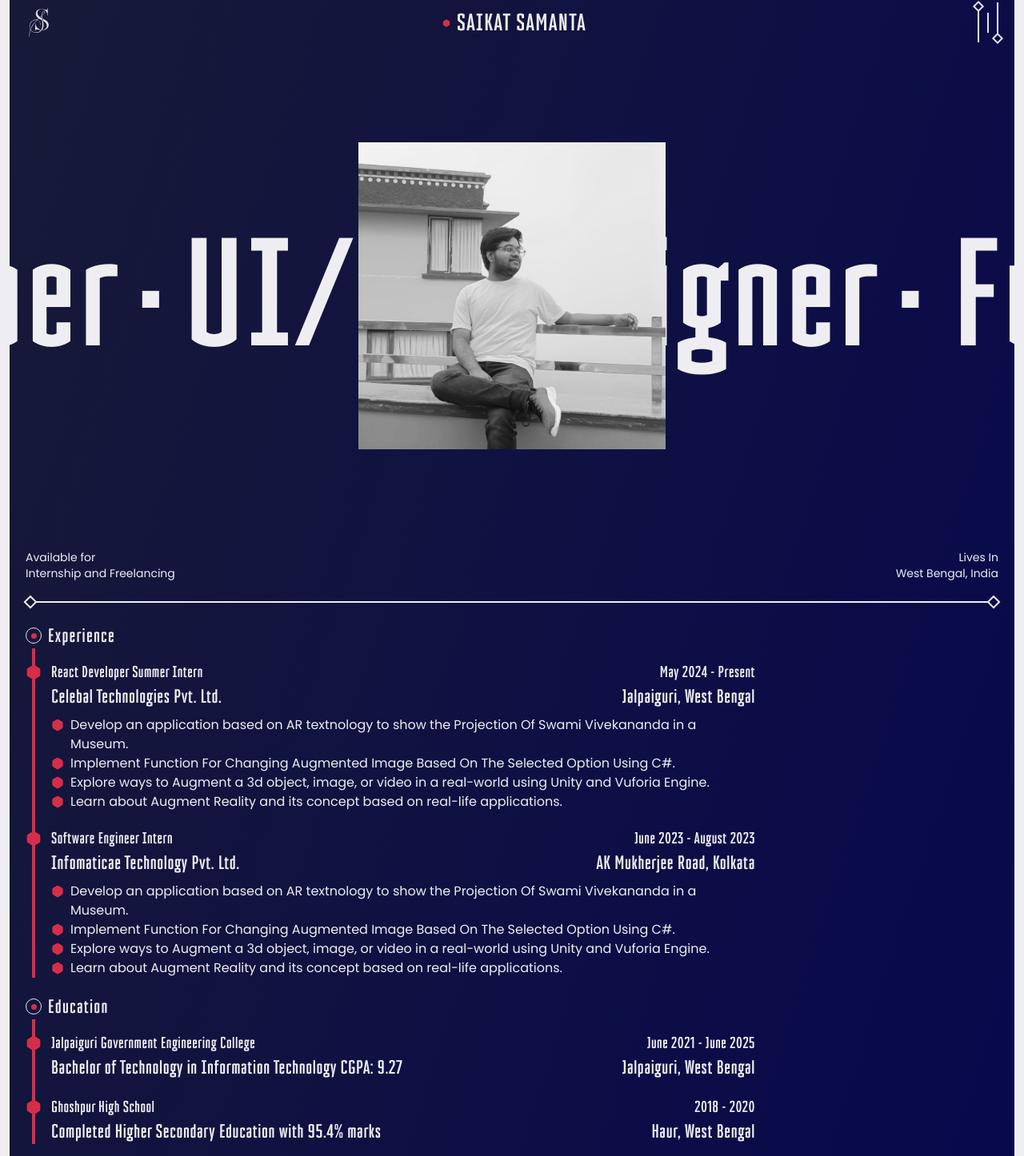
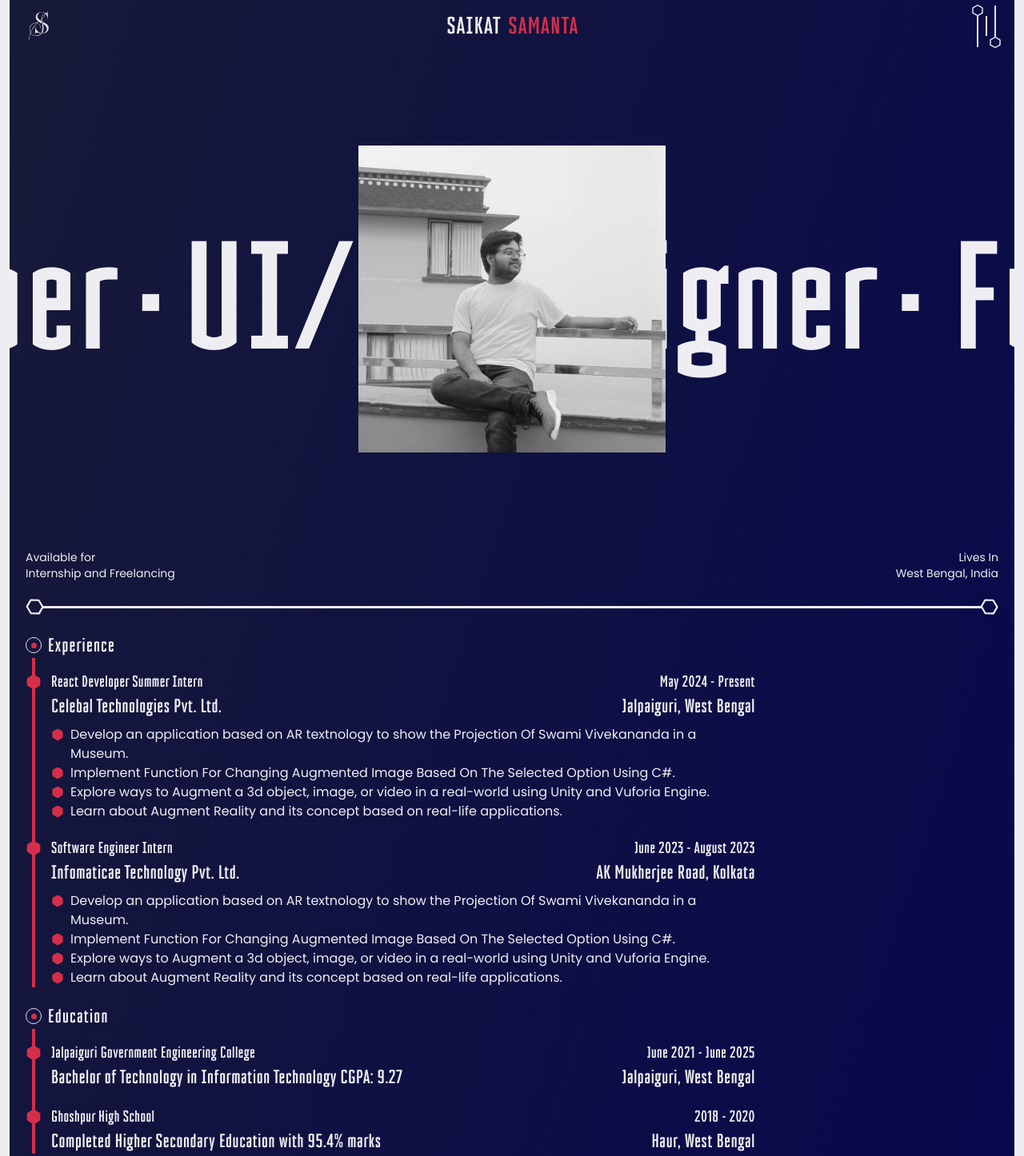
Before and after one commit to psykat1116/Portfolio, a Next.js app: page / in a window 1280 px wide. Shown: the part 25-1471 px from the top of the page at 80% size. Built offline with nearby package versions, Linux system fonts and the light colour scheme.

Commit message:
Add Animation

```diff
--- a/components/ContactForm.tsx
+++ b/components/ContactForm.tsx
@@ -1,19 +1,28 @@
 "use client";
-import React from "react";
+import React, { ElementRef, useRef, useState } from "react";
 import { useForm, ValidationError } from "@formspree/react";
 import { toast } from "sonner";
 import { IoIosSend } from "react-icons/io";
 
 const ContactForm = () => {
+  const formRef = useRef<ElementRef<"form">>(null);
   const [state, handleSubmit] = useForm("xpwaaaaz");
-  if (state.succeeded) {
+  const [values, setValues] = useState({
+    email: "",
+    message: "",
+  });
+
+  if (values.email !== "" && values.message !== "" && state.succeeded) {
     toast.success("Thanks For Contacting Me!");
+    formRef?.current?.reset();
     setTimeout(() => {
       toast.dismiss();
     }, 3000);
   }
+
   return (
     <form
+      ref={formRef}
       onSubmit={handleSubmit}
       className="w-full md:w-1/2 flex flex-col items-start"
     >
@@ -27,8 +36,9 @@ const ContactForm = () => {
         className="bg-transparent text-2xl border-2 border-solid border-['#eeeef2'] p-2 rounded-sm focus-visible:outline-none mt-1 w-full tracking-wider"
         placeholder="Enter Your Email"
         autoComplete="off"
-        aria-autocomplete="none"
         required
+        value={values.email}
+        onChange={(e) => setValues({ ...values, email: e.target.value })}
       />
       <ValidationError
         prefix="Email"
@@ -45,8 +55,9 @@ const ContactForm = () => {
         className="bg-transparent text-2xl border-2 border-solid border-['#eeeef2'] p-2 rounded-sm focus-visible:outline-none resize-none mt-1 h-64 w-full tracking-wider"
         placeholder="Enter Your Message"
         autoComplete="off"
-        aria-autocomplete="none"
         required
+        value={values.message}
+        onChange={(e) => setValues({ ...values, message: e.target.value })}
       />
       <ValidationError
         prefix="Message"
--- a/components/Navbar.tsx
+++ b/components/Navbar.tsx
@@ -22,7 +22,7 @@ const Navbar = () => {
         <div
           className={`w-full bg-lightprimary h-[80vh] text-[#010101] ${
             open ? "translate-y-0" : "-translate-y-[80vh]"
-          } transition-all duration-700 flex flex-col items-center justify-start ease-in-out z-[5] gap-5`}
+          } transition-all duration-700 flex flex-col items-center justify-between ease-in-out z-[5] gap-5 pb-5`}
         >
           <Topbar open={open} setOpen={setOpen} isNavOpen />
           <div className="flex items-center text-7xl flex-col justify-between gap-6 w-full">
--- a/components/Project.tsx
+++ b/components/Project.tsx
@@ -9,7 +9,7 @@ const Project = () => {
     <div className="p-5 w-full min-h-full font-bold text-lightprimary">
       <div className="flex items-center">
         <Marker />
-        <div className="ml-2 text-xl tracking-wider">Projects</div>
+        <div className="ml-2 text-2xl tracking-wider">Projects</div>
       </div>
       <div className="flex flex-col w-full items-start justify-start gap-5 mt-5">
         <div className="grid grid-cols-1 sm:grid-cols-2 md:grid-cols-3 gap-6">
--- a/components/Seperator.tsx
+++ b/components/Seperator.tsx
@@ -1,4 +1,5 @@
 import React from "react";
+import { PiHexagonBold } from "react-icons/pi";
 
 interface SeperatorProps {
   className?: string;
@@ -6,10 +7,10 @@ interface SeperatorProps {
 
 const Seperator: React.FC<SeperatorProps> = ({ className }) => {
   return (
-    <div className="flex items-center h-auto mx-5">
-      <div className="h-3 w-3 border-2 border-lightprimary rotate-45" />
-      <div className={`w-full h-0.5 bg-lightprimary ${className}`} />
-      <div className="h-3 w-3 border-2 border-lightprimary rotate-45" />
+    <div className="flex items-center h-auto mx-5 text-lightprimary">
+      <PiHexagonBold className="h-6 w-6 rotate-[30deg] -mr-0.5" />
+      <div className={`w-full h-[3px] bg-lightprimary ${className}`} />
+      <PiHexagonBold className="h-6 w-6 rotate-[30deg] -ml-0.5" />
     </div>
   );
 };
--- a/components/ShuffleButton.tsx
+++ b/components/ShuffleButton.tsx
@@ -1,4 +1,5 @@
 import React from "react";
+import { PiHexagonBold } from "react-icons/pi";
 
 interface ShuffleButtonProps {
   open: boolean;
@@ -6,23 +7,22 @@ interface ShuffleButtonProps {
   isNavOpen?: boolean;
 }
 
-const ShuffleButton: React.FC<ShuffleButtonProps> = ({
-  open,
-  setOpen,
-}) => {
+const ShuffleButton: React.FC<ShuffleButtonProps> = ({ open, setOpen }) => {
   return (
     <div
-      className={`flex items-center gap-1.5 cursor-pointer scale-50 sm:scale-75 md:scale-100 text-center`}
+      className={`flex items-center gap-0.5 cursor-pointer scale-50 sm:scale-75 md:scale-100 text-center`}
       onClick={() => setOpen(!open)}
     >
       <div className="flex flex-col items-center">
+        <PiHexagonBold
+          className={`h-4 w-4 font-semibold transition duration-300 ease-in-out ${
+            open
+              ? "text-[#010101] rotate-[30deg] -mt-0.5 mr-0.5"
+              : "text-[#e2e2e7] -mt-0 mr-0"
+          }`}
+        />
         <div
-          className={`h-2.5 w-2.5 rotate-45 border-2 ${
-            open ? "border-[#010101]" : "border-[#e2e2e7]"
-          }`}
-        ></div>
-        <div
-          className={`w-0.5 transition-all duration-500 delay-[500] ${
+          className={`w-0.5 transition-all duration-500 delay-[500] -mt-0.5 ${
             open ? "bg-[#010101] h-0" : "bg-[#e2e2e7] h-[40px]"
           }`}
         ></div>
@@ -31,22 +31,24 @@ const ShuffleButton: React.FC<ShuffleButtonProps> = ({
         <div
           className={`w-0.5 transition-all duration-500 delay-[500] ${
             open
-              ? "bg-[#010101] rotate-90 h-[16px]"
+              ? "bg-[#010101] rotate-90 h-[12px]"
               : "bg-[#e2e2e7] -rotate-0 h-[25px]"
           }`}
         ></div>
       </div>
-      <div className="flex flex-col items-center">
+      <div className="flex flex-col items-center mt-1">
         <div
-          className={`w-0.5 transition-all duration-500 delay-[500] ${
+          className={`w-0.5 transition-all duration-500 delay-[500] -mb-0.5 ${
             open ? "bg-[#010101] h-0" : "bg-[#e2e2e7] h-[40px]"
           }`}
         ></div>
-        <div
-          className={`h-2.5 w-2.5 rotate-45 border-2 ${
-            open ? "border-[#010101]" : "border-[#e2e2e7]"
+        <PiHexagonBold
+          className={`h-4 w-4 font-semibold transition duration-300 ease-in-out ${
+            open
+              ? "text-[#010101] rotate-[30deg] -mt-0.5 ml-0.5"
+              : "text-[#e2e2e7] -mt-0 ml-0"
           }`}
-        ></div>
+        />
       </div>
     </div>
   );
--- a/components/Topbar.tsx
+++ b/components/Topbar.tsx
@@ -1,9 +1,11 @@
-import React from "react";
+import React, { useState } from "react";
 import ShuffleButton from "./ShuffleButton";
 import Link from "next/link";
 import Image from "next/image";
 import Text from "./Text";
+import { Words } from "@/utils/Words";
 import { useMediaQuery } from "usehooks-ts";
+import { TbHexagonFilled } from "react-icons/tb";
 
 interface TopbarProps {
   open: boolean;
@@ -13,6 +15,16 @@ interface TopbarProps {
 
 const Topbar: React.FC<TopbarProps> = ({ open, setOpen, isNavOpen }) => {
   const isMedium = useMediaQuery("(max-width: 768px)");
+  const [isLoaded, setIsLoaded] = useState(false);
+
+  const handleStart = () => {
+    setIsLoaded(true);
+  };
+
+  const handleEnd = () => {
+    setIsLoaded(false);
+  };
+
   return (
     <nav className="relative px-4 pt-4 w-full flex items-center justify-between transiton-all gap-5">
       <Link href={"/"} className="h-10 w-10 flex items-center justify-center">
@@ -25,8 +37,22 @@ const Topbar: React.FC<TopbarProps> = ({ open, setOpen, isNavOpen }) => {
         />
       </Link>
       {!isNavOpen && (
-        <div className="text-xl sm:text-2xl md:text-3xl tracking-wider font-normal text-lightprimary delay-300 uppercase">
-          <Text size={10} text="Saikat Samanta" />
+        <div
+          className="text-xl sm:text-2xl md:text-3xl tracking-wider font-normal text-lightprimary uppercase h-7 sm:h-8 md:h-9 flex items-start gap-1 overflow-hidden group transition-all duration-500 ease-in-out"
+          onMouseEnter={handleStart}
+          onMouseLeave={handleEnd}
+        >
+          <ol
+            className={`transition-all group-hover:text-redcolor duration-1000 ease-in-out ${
+              isLoaded &&
+              "-translate-y-[73.5rem] sm:-translate-y-[84rem] md:-translate-y-[94.5rem]"
+            }`}
+          >
+            {Words.map((word) => (
+              <li key={word}>{word}</li>
+            ))}
+          </ol>
+          <p className="text-redcolor">Samanta</p>
         </div>
       )}
       <ShuffleButton open={open} setOpen={setOpen} isNavOpen={isNavOpen} />
--- /dev/null
+++ b/utils/Words.ts
@@ -0,0 +1,45 @@
+export const Words = [
+  "SAIKAT",
+  "SAYTKP",
+  "SPYKAT",
+  "SAKPYT",
+  "SAKPTY",
+  "STAKPY",
+  "STAKYP",
+  "PSYKTA",
+  "PSYAKT",
+  "PSYATK",
+  "PTAYKS",
+  "PTAKSY",
+  "PTAKYS",
+  "YPSKAT",
+  "YPSKTA",
+  "YPSAKT",
+  "YSAKPT",
+  "YSAKTP",
+  "KPSYAT",
+  "KPSYTA",
+  "KPSAYT",
+  "KPSATY",
+  "KPSTYA",
+  "KPSTAY",
+  "KPYSAT",
+  "KPYSTA",
+  "KPYAST",
+  "APSYKT",
+  "APSYTK",
+  "APSKYT",
+  "APTKYS",
+  "ASPYKT",
+  "ASPYTK",
+  "ASPKYT",
+  "TPSYKA",
+  "TPSYAK",
+  "TPSKYA",
+  "TPSKAY",
+  "TPSAYK",
+  "TPSAKY",
+  "TSAPYK",
+  "TSAPKY",
+  "PSYKAT",
+];
```
